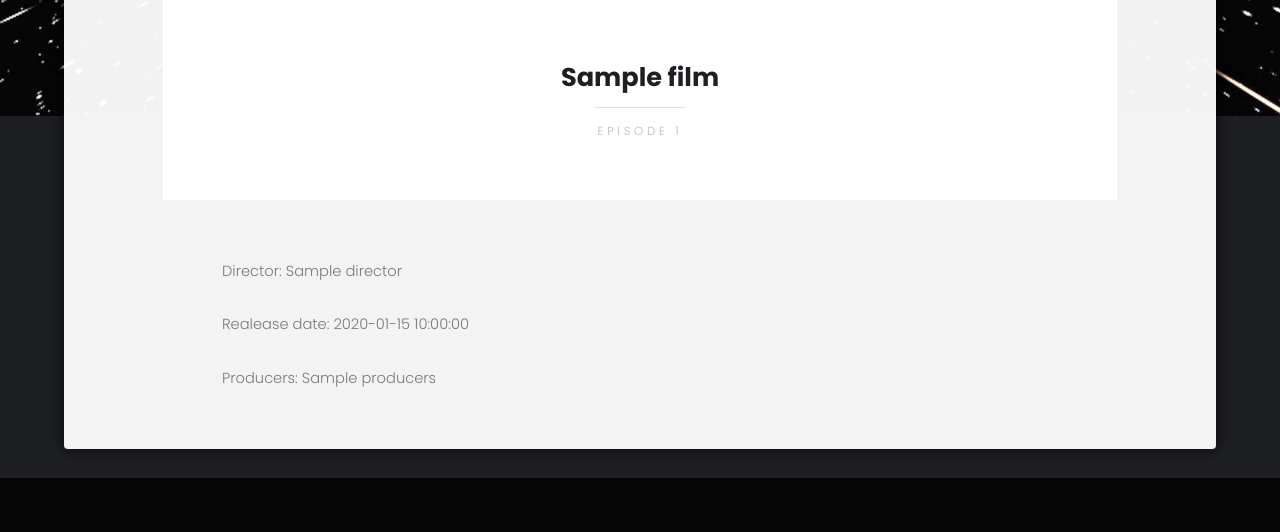
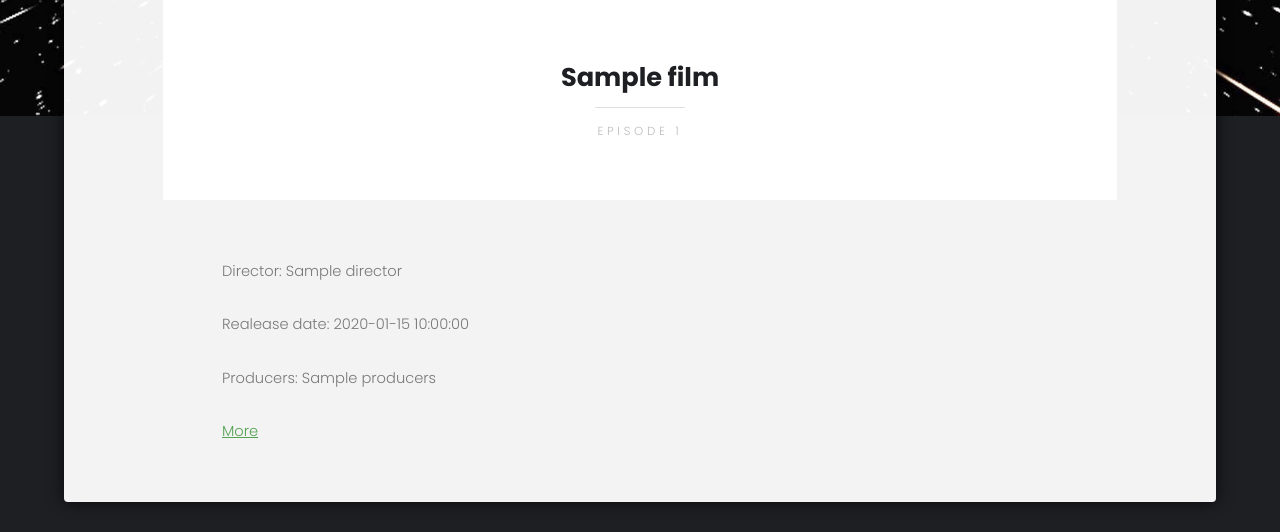
Before and after one commit to smanriquez96/Tarea1-Taller-de-Integracion, a Flask app: page / in a window 1280 px wide. Shown: the part 684-1216 px from the top of the page. Before the commit the page ends 1162 px from the top, so only its background shows below. Run offline with Flask 2, Linux system fonts and the light colour scheme; a database or web service that is not in the repository returns one stand-in record (values such as "Sample title"); data that the repository does not hold is empty.

Commit message:
Some Changes

```diff
--- a/templates/index.html
+++ b/templates/index.html
@@ -31,6 +31,7 @@
             <p>Director: {{value["director"]}}</p>
             <p>Realease date: {{value["releaseDate"]}}</p>
             <p>Producers: {{value["producers"]}}</p>
+            <p><a href = "https://powerful-forest-97817.herokuapp.com/peliculas/{{value["episodeID"]}}">More</p></a>
           </div>
         </section>
       </div>
```
